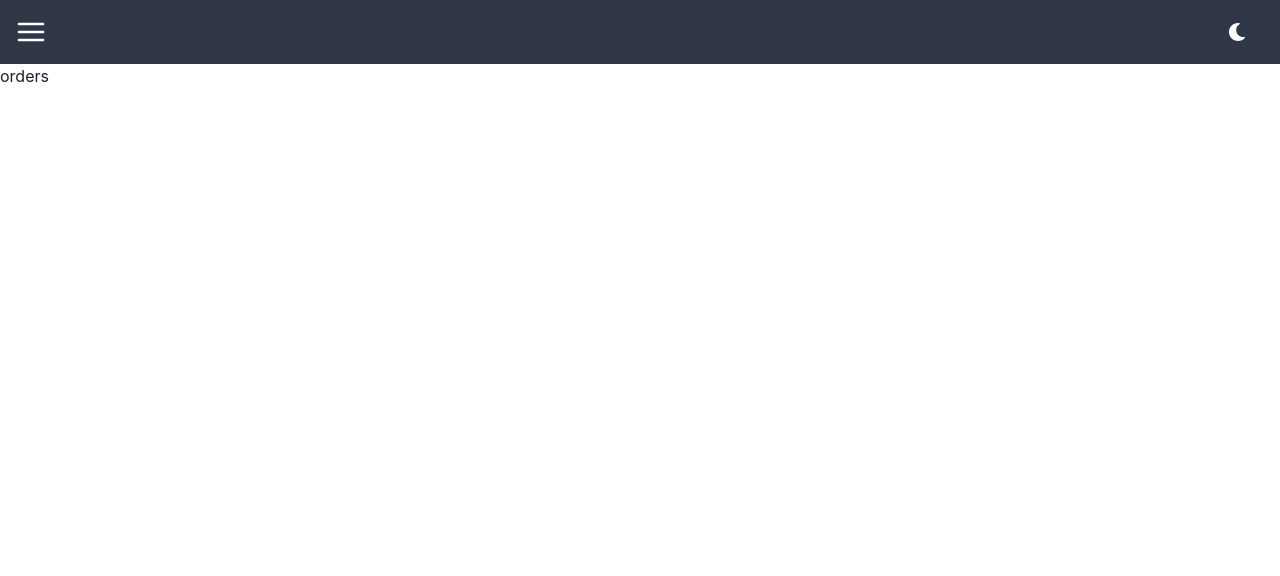
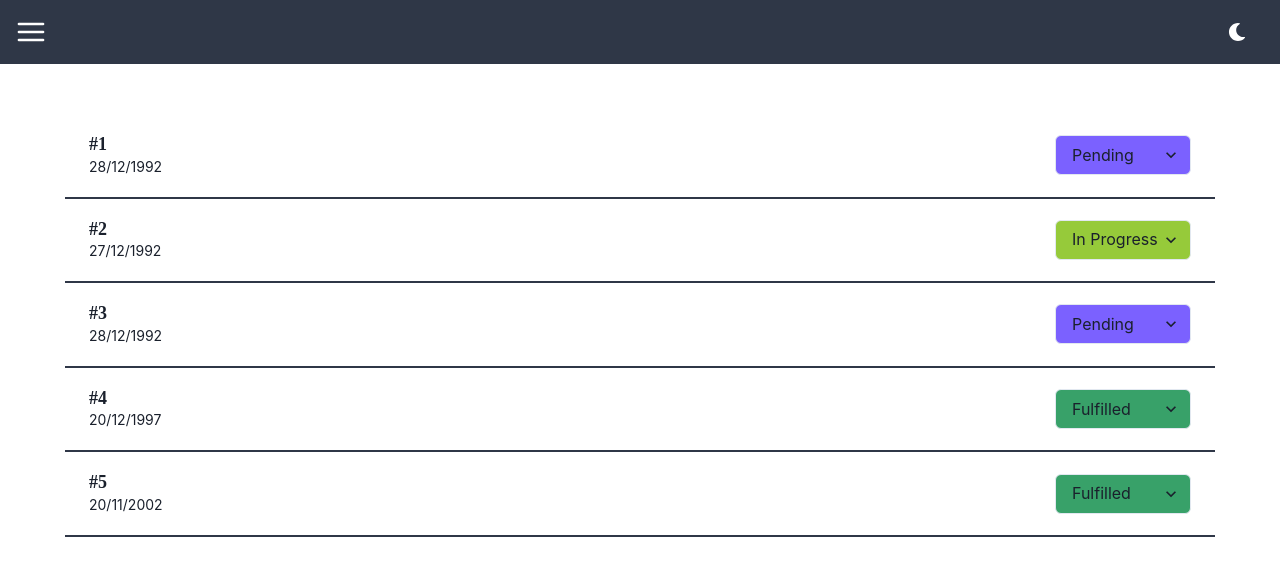
Before and after one commit to UrosDelic/bounty-hunters-fe, a React (Create React App) app: page /orders in a window 1280 px wide. Shown: the top 576 px of the page. Built offline with nearby package versions, Linux system fonts and the light colour scheme.

Commit message:
[users-page] Add products and orders page

```diff
--- a/src/App.jsx
+++ b/src/App.jsx
@@ -12,6 +12,8 @@ import {
   ProductDetails,
   MyOrders,
   Users,
+  Products,
+  Orders,
 } from './pages';
 import theme from './theme/index';
 import ProtectedRoute from './routes/ProtectedRoute';
@@ -63,8 +65,8 @@ function App() {
               element={<ProtectedRoute allowedRoles={[userTypes.SUPERADMIN]} />}
             >
               <Route path="/users" element={<Users />} />
-              <Route path="/products" element={<div>products</div>} />
-              <Route path="/orders" element={<div>orders</div>} />
+              <Route path="/products" element={<Products />} />
+              <Route path="/orders" element={<Orders />} />
             </Route>
           </Route>
 
--- /dev/null
+++ b/src/components/Order.jsx
@@ -0,0 +1,50 @@
+import { Box, Text, Flex, Select, Heading, Option } from '@chakra-ui/react';
+import { useState } from 'react';
+
+function Order({ name, date, status }) {
+  const [statusValue, setStatusValue] = useState(status);
+  const statusColors = {
+    pending: 'orders.purple',
+    'in progress': 'orders.oliveGreen',
+    fulfilled: 'orders.lightGreen',
+  };
+  const selectColor = statusColors[statusValue];
+
+  function changeStatus(e) {
+    setStatusValue(e.target.value);
+  }
+
+  return (
+    <Flex
+      justifyContent="space-between"
+      alignItems="center"
+      borderBottom="2px solid"
+      borderColor="main.gray"
+      padding="20px 24px"
+    >
+      <Box>
+        <Heading fontSize="18px">{name}</Heading>
+        <Text fontSize="14px">{date}</Text>
+      </Box>
+      <Select
+        value={statusValue}
+        onChange={changeStatus}
+        backgroundColor={selectColor}
+        width="fit-content"
+        textTransform="capitalize"
+      >
+        <option style={{ backgroundColor: 'inherit' }} value="pending">
+          pending
+        </option>
+        <option style={{ backgroundColor: 'inherit' }} value="in progress">
+          in progress
+        </option>
+        <option style={{ backgroundColor: 'inherit' }} value="fulfilled">
+          fulfilled
+        </option>
+      </Select>
+    </Flex>
+  );
+}
+
+export default Order;
--- /dev/null
+++ b/src/components/SingleCard.jsx
@@ -0,0 +1,42 @@
+import {
+  Box,
+  Text,
+  Flex,
+  ButtonGroup,
+  Button,
+  Heading,
+} from '@chakra-ui/react';
+import { useState } from 'react';
+
+function SingleCard({ name, points }) {
+  const [isInactive, setIsInactive] = useState(false);
+  const borderColor = isInactive ? 'main.gray' : '';
+  const backgroundColor = isInactive ? '' : 'main.green';
+  return (
+    <Flex
+      direction={['column', 'row', 'row', 'row']}
+      justifyContent="space-between"
+      alignItems="center"
+      borderBottom="2px solid"
+      borderColor="main.gray"
+      padding="20px 24px"
+    >
+      <Box>
+        <Heading fontSize="18px">{name}</Heading>
+        <Text fontSize="14px">{points} points</Text>
+      </Box>
+      <ButtonGroup>
+        <Button
+          borderColor={borderColor}
+          backgroundColor={backgroundColor}
+          //   color="main.white"
+          onClick={() => setIsInactive(prev => !prev)}
+        >
+          Set as {isInactive ? 'active' : 'inactive'}
+        </Button>
+      </ButtonGroup>
+    </Flex>
+  );
+}
+
+export default SingleCard;
--- a/src/components/SingleUser.jsx
+++ b/src/components/SingleUser.jsx
@@ -58,9 +58,9 @@ function SingleUser({ name, role }) {
             textTransform="capitalize"
             marginRight="5px"
           >
-            {selectedValue}
+            {role.join(', ')}
           </Text>
-          <EditIcon cursor="pointer" onClick={displaySelect} />
+          {/* <EditIcon cursor="pointer" onClick={displaySelect} /> */}
         </Flex>
         <Select
           ref={selectElement}
--- a/src/components/index.js
+++ b/src/components/index.js
@@ -6,6 +6,8 @@ import SumOfPoints from './SumOfPoints';
 import StoreItem from './StoreItem';
 import SingleOrder from './SingleOrder';
 import SingleUser from './SingleUser';
+import SingleCard from './SingleCard';
+import Order from './Order';
 
 export {
   Layout,
@@ -16,4 +18,6 @@ export {
   StoreItem,
   SingleOrder,
   SingleUser,
+  SingleCard,
+  Order,
 };
--- /dev/null
+++ b/src/pages/Orders.jsx
@@ -0,0 +1,16 @@
+import { Box } from '@chakra-ui/react';
+import { ordersList } from '../testData/TestData';
+import { Order } from '../components/index';
+
+function Orders() {
+  return (
+    <Box maxW="1200px" margin="auto" marginTop="50px" padding="0px 25px 25px">
+      {ordersList.map(product => {
+        const { id, name, date, status } = product;
+        return <Order key={id} name={name} date={date} status={status} />;
+      })}
+    </Box>
+  );
+}
+
+export default Orders;
--- /dev/null
+++ b/src/pages/Products.jsx
@@ -0,0 +1,16 @@
+import { SingleCard } from '../components/index';
+import { Box } from '@chakra-ui/react';
+import { productsList } from '../testData/TestData';
+
+function Products() {
+  return (
+    <Box maxW="1200px" margin="auto" marginTop="50px" padding="0px 25px 25px">
+      {productsList.map(product => {
+        const { id, name, points } = product;
+        return <SingleCard key={id} name={name} points={points} />;
+      })}
+    </Box>
+  );
+}
+
+export default Products;
--- a/src/pages/Users.jsx
+++ b/src/pages/Users.jsx
@@ -15,7 +15,7 @@ function Users() {
       ]}
       gap={6}
       maxWidth="1200px"
-      padding="0px 25px"
+      padding="0px 25px 25px"
     >
       {usersList.map(user => {
         const { id } = user;
--- a/src/pages/index.js
+++ b/src/pages/index.js
@@ -5,6 +5,8 @@ import Store from './Store';
 import ProductDetails from './ProductDetails';
 import MyOrders from './MyOrders';
 import Users from './Users';
+import Products from './Products';
+import Orders from './Orders';
 
 export {
   DefaultPage,
@@ -14,4 +16,6 @@ export {
   ProductDetails,
   MyOrders,
   Users,
+  Products,
+  Orders,
 };
--- a/src/testData/TestData.js
+++ b/src/testData/TestData.js
@@ -126,7 +126,7 @@ const productsList = [
 const ordersList = [
   {
     id: 1,
-    name: 'Quantox Shirt',
+    name: '#1',
     image: shirt,
     points: 40,
     status: 'pending',
@@ -135,7 +135,7 @@ const ordersList = [
   },
   {
     id: 2,
-    name: 'Quantox Mug',
+    name: '#2',
     image: mug,
     points: 20,
     status: 'in progress',
@@ -144,7 +144,7 @@ const ordersList = [
   },
   {
     id: 3,
-    name: 'Quantox Mug',
+    name: '#3',
     image: mug,
     points: 20,
     status: 'pending',
@@ -153,7 +153,7 @@ const ordersList = [
   },
   {
     id: 4,
-    name: 'Quantox Shirt',
+    name: '#4',
     image: shirt,
     points: 40,
     status: 'fulfilled',
@@ -162,7 +162,7 @@ const ordersList = [
   },
   {
     id: 5,
-    name: 'Quantox Sticker',
+    name: '#5',
     image: sticker,
     points: 10,
     status: 'fulfilled',
@@ -175,37 +175,37 @@ const usersList = [
   {
     id: 1,
     name: 'Vuk Stojanovic',
-    role: 'employee',
+    role: ['employee', 'admin', 'superadmin'],
   },
   {
     id: 2,
     name: 'Milos Ciric',
-    role: 'superadmin',
+    role: ['superadmin'],
   },
   {
     id: 3,
     name: 'Milan Jovanovic',
-    role: 'admin',
+    role: ['admin', 'superadmin'],
   },
   {
     id: 4,
     name: 'Stefan Meza',
-    role: 'employee',
+    role: ['employee', 'admin'],
   },
   {
     id: 5,
     name: 'Danilo Markicevic',
-    role: 'admin',
+    role: ['admin'],
   },
   {
     id: 6,
     name: 'Vladimir Stojanovic',
-    role: 'superadmin',
+    role: ['superadmin'],
   },
   {
     id: 7,
     name: 'Petar Antic',
-    role: 'employee',
+    role: ['employee'],
   },
 ];
 
--- a/src/theme/index.js
+++ b/src/theme/index.js
@@ -6,6 +6,9 @@ const theme = extendTheme({
       gray: '#2F3747',
       purple: '#A14EBF',
       violet: '#B794F4',
+      green: '#38A169',
+      white: '#FFFFFF',
+      lightGray: '#EDF2F7',
     },
     task: {
       lightGray: '#E2E8F0',
@@ -34,6 +37,11 @@ const theme = extendTheme({
       lightGray: '#B3C5CD',
       darkGray: '#2f3747',
     },
+    orders: {
+      purple: '#7B61FF',
+      oliveGreen: '#96CA3A',
+      lightGreen: '#38A169',
+    },
   },
   fonts: {
     heading: 'Montserrat',
```
